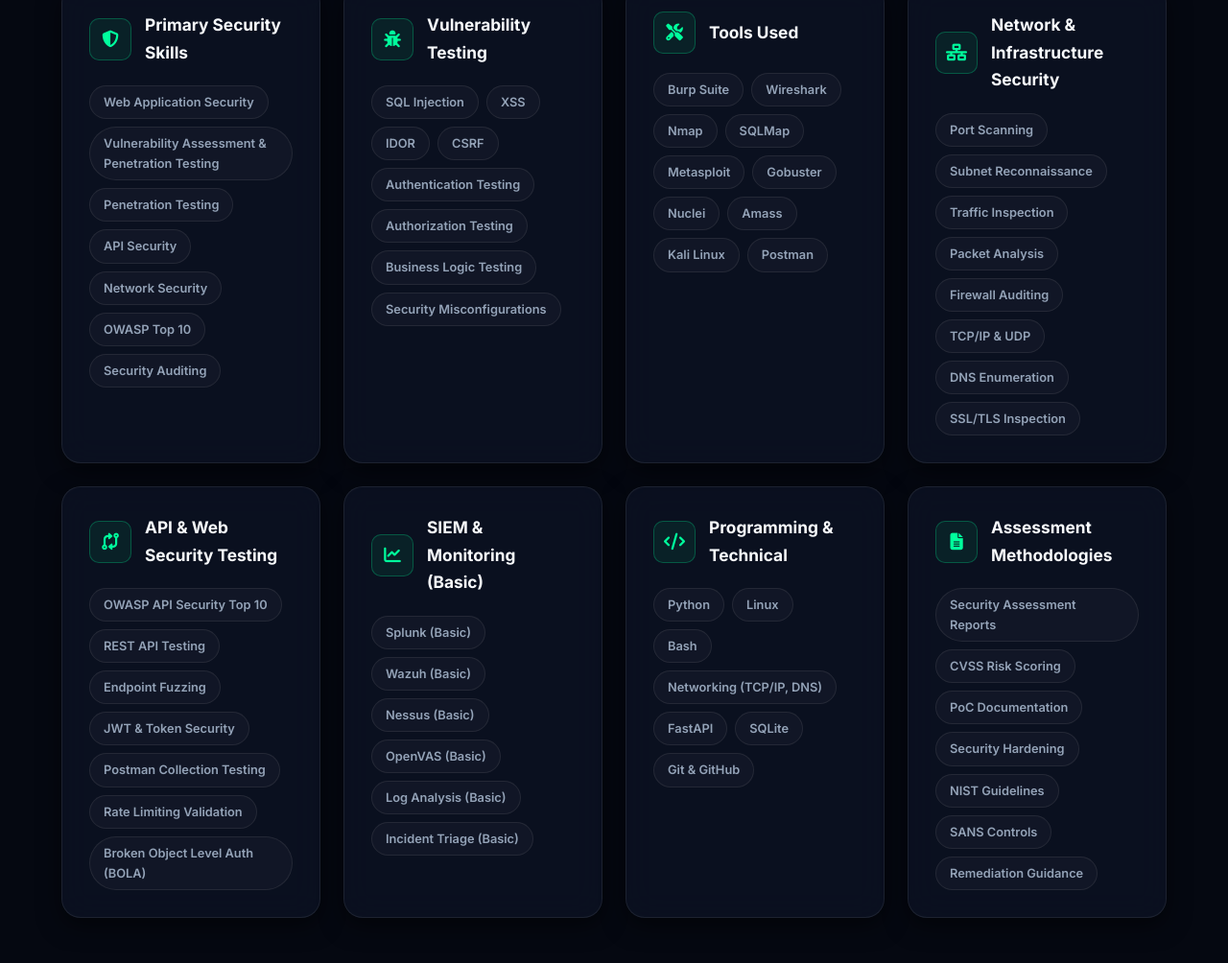
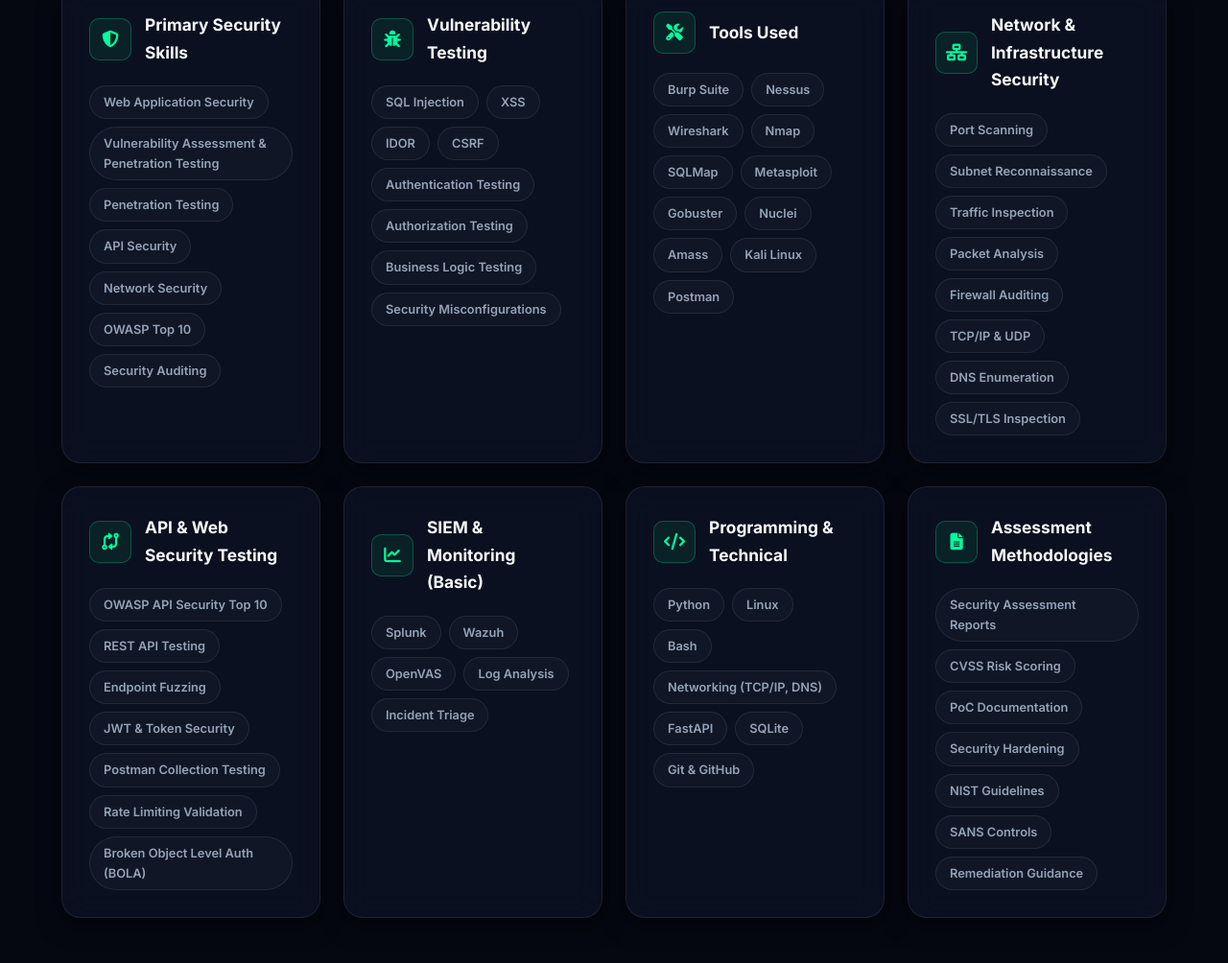
Before and after one commit to shubham93-ops/portfolio, a plain HTML site: page index.html in a window 1280 px wide. Shown: the part 5883-6887 px from the top of the page at 96% size. Drawn offline with Linux system fonts and the light colour scheme.

Commit message:
Remove Basic from individual SIEM tools, add Nessus to Tools Used

```diff
--- a/index.html
+++ b/index.html
@@ -21,7 +21,7 @@
     <!-- Font Awesome 6 Icons (reliable, includes brand icons) -->
     <link rel="stylesheet" href="https://cdnjs.cloudflare.com/ajax/libs/font-awesome/6.5.1/css/all.min.css">
 
-    <link rel="stylesheet" href="style.css?v=13">
+    <link rel="stylesheet" href="style.css?v=14">
 </head>
 <body>
 
@@ -624,6 +624,7 @@
                     </div>
                     <div class="skill-tags">
                         <span class="skill-tag">Burp Suite</span>
+                        <span class="skill-tag">Nessus</span>
                         <span class="skill-tag">Wireshark</span>
                         <span class="skill-tag">Nmap</span>
                         <span class="skill-tag">SQLMap</span>
@@ -675,12 +676,11 @@
                         <h3>SIEM &amp; Monitoring (Basic)</h3>
                     </div>
                     <div class="skill-tags">
-                        <span class="skill-tag">Splunk (Basic)</span>
-                        <span class="skill-tag">Wazuh (Basic)</span>
-                        <span class="skill-tag">Nessus (Basic)</span>
-                        <span class="skill-tag">OpenVAS (Basic)</span>
-                        <span class="skill-tag">Log Analysis (Basic)</span>
-                        <span class="skill-tag">Incident Triage (Basic)</span>
+                        <span class="skill-tag">Splunk</span>
+                        <span class="skill-tag">Wazuh</span>
+                        <span class="skill-tag">OpenVAS</span>
+                        <span class="skill-tag">Log Analysis</span>
+                        <span class="skill-tag">Incident Triage</span>
                     </div>
                 </div>
 
@@ -884,6 +884,6 @@
         <i class="fa-solid fa-arrow-up"></i>
     </button>
 
-    <script src="script.js?v=13"></script>
+    <script src="script.js?v=14"></script>
 </body>
 </html>
```
